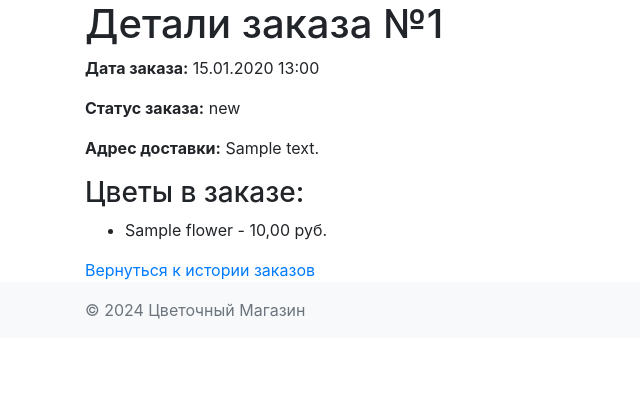
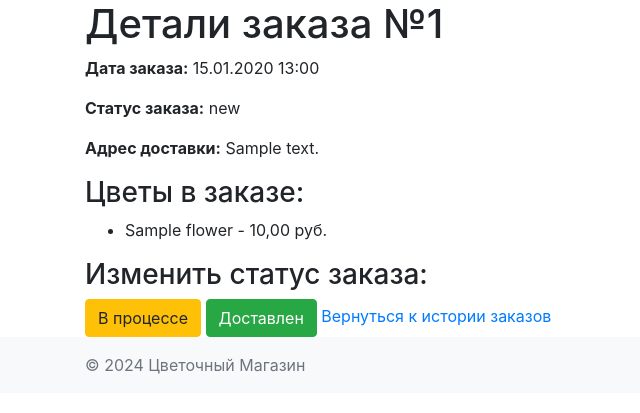
Before and after one commit to irinaalmaeva/FinalProjectSiteFlowers, a Django app: page /orders/order_detail/1/ in a window 1280 px wide. Shown: the part 56-469 px from the top of the page, without its empty margins (0-640 px from the left). Run offline with Django 5.2, Linux system fonts and the light colour scheme; tables that the repository leaves empty hold one stand-in row (values such as "Sample post"); some libraries are stand-ins or nearby versions.

Commit message:
Update order_detail.html
Изменен шаблон детали заказа, добавлены кнопки в Процессе и Доставлен

```diff
--- a/flower_delivery/flowers/templates/order_detail.html
+++ b/flower_delivery/flowers/templates/order_detail.html
@@ -21,7 +21,12 @@
     {% endif %}
 </ul>
 
+<!-- Кнопки для изменения статуса заказа -->
+<h3>Изменить статус заказа:</h3>
+<a href="{% url 'update_order_status' order.id 'in_progress' %}" class="btn btn-warning">В процессе</a>
+<a href="{% url 'update_order_status' order.id 'delivered' %}" class="btn btn-success">Доставлен</a>
 
+<!-- Ссылка для возврата к истории заказов -->
 
 <a href="{% url 'order_history' %}">Вернуться к истории заказов</a>
 {% endblock %}
```
